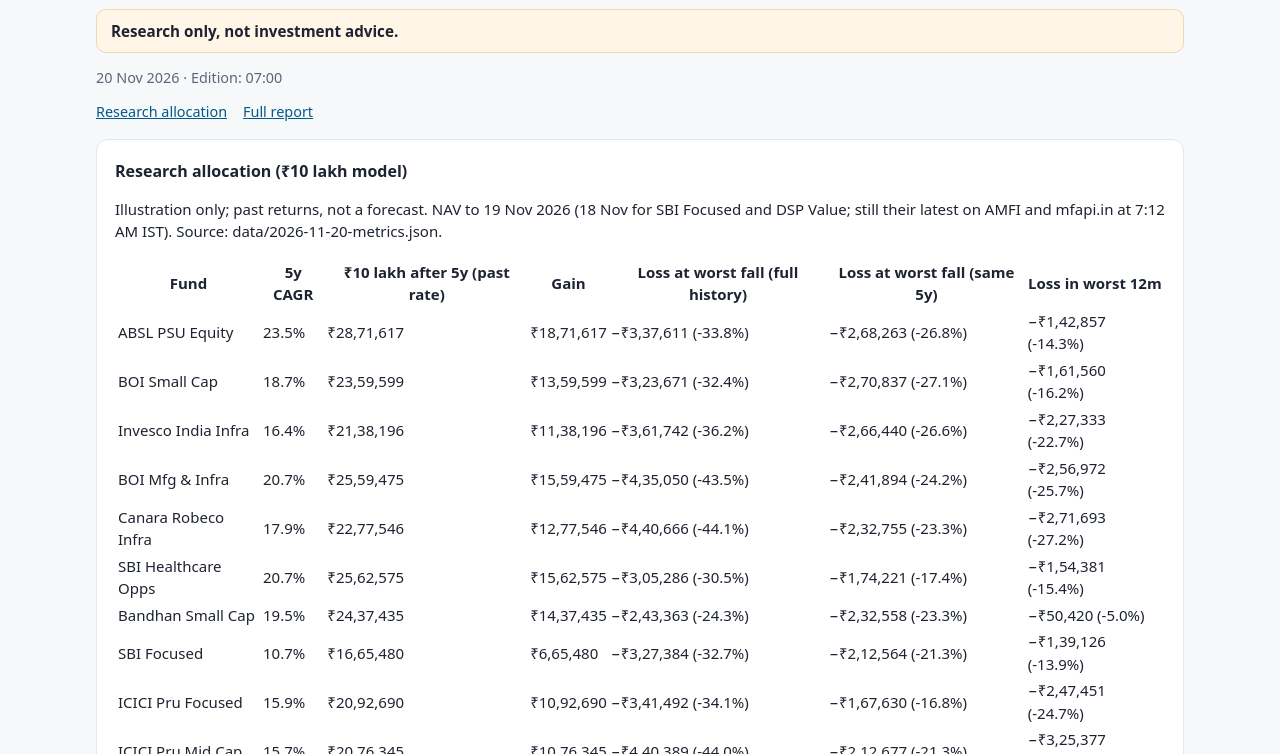
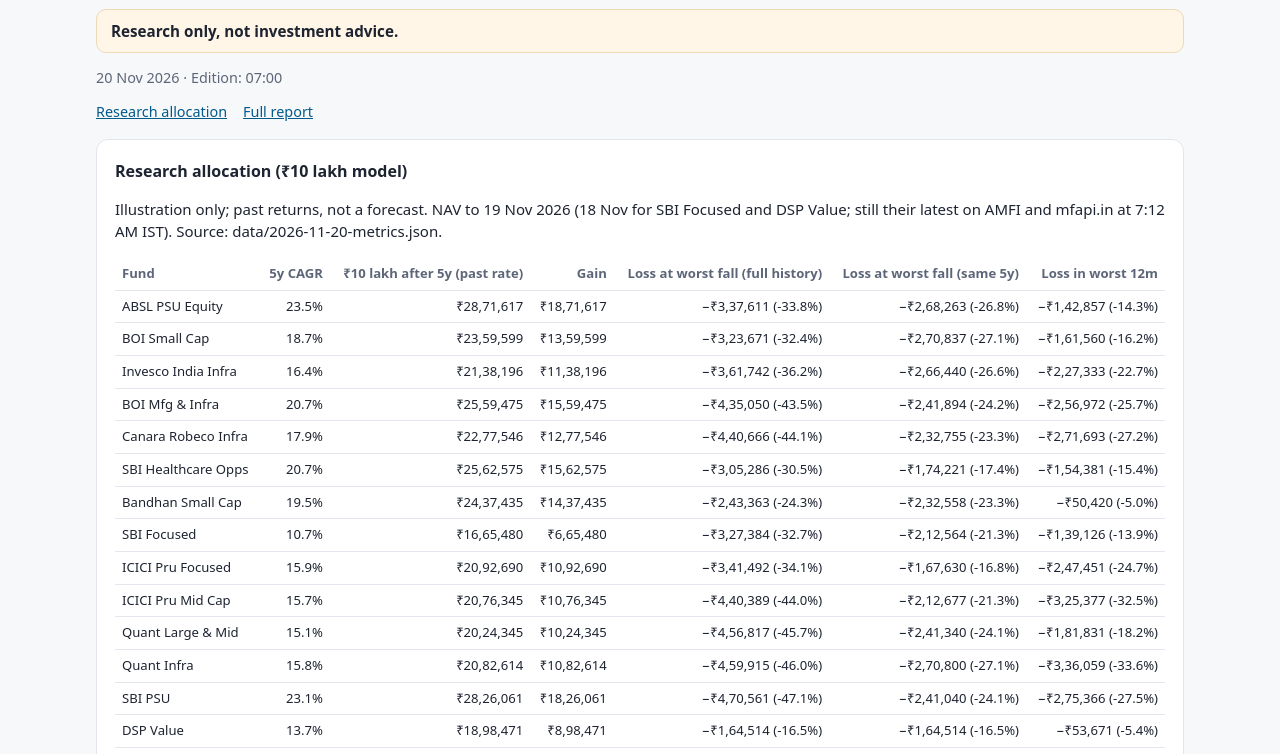
Before and after one commit to anandvip/mutual-funds, a plain HTML site: page reports/daily/2026-11-20/index.html in a window 1280 px wide. Shown: the part 46-800 px from the top of the page. Drawn offline with Linux system fonts and the light colour scheme.

Commit message:
fix: restore horizontal table scroll without visual overview

```diff
--- a/reports/daily/2026-11-20/index.html
+++ b/reports/daily/2026-11-20/index.html
@@ -35,6 +35,16 @@ main{max-width:1120px;margin:auto;padding:16px}
 .archive-list a{color:#005a8c;font-weight:600;text-decoration:none}
 .archive-list a:hover{text-decoration:underline}
 .archive-list .meta{display:block;color:var(--mute,#5d6678);font-size:.85rem;margin-top:2px}
+.tbl{overflow-x:auto;-webkit-overflow-scrolling:touch;max-width:100%}
+.scrollhint{display:none;color:var(--mute);font-size:.8rem;margin:0 0 6px}
+@media (max-width:720px){.scrollhint{display:block}}
+table{border-collapse:collapse;width:100%;font-size:.82rem}
+th,td{padding:6px 7px;border-bottom:1px solid var(--line);text-align:right}
+th:first-child,td:first-child,.verdict-cell,.why{text-align:left}
+th{color:var(--mute);font-weight:600}
+.card{max-width:100%;min-width:0}
+.report p,.report li,.report code,.alloc p,.alloc li,.corrections li,.disclaimer,.edition-meta,footer{
+overflow-wrap:anywhere;word-break:break-word}
 footer{color:var(--mute);font-size:.8rem;text-align:center;padding:8px 8px 20px}
 a{color:#005a8c}
 </style>
```
Also changed, not shown: reports/index.html (+10 -0 lines).
